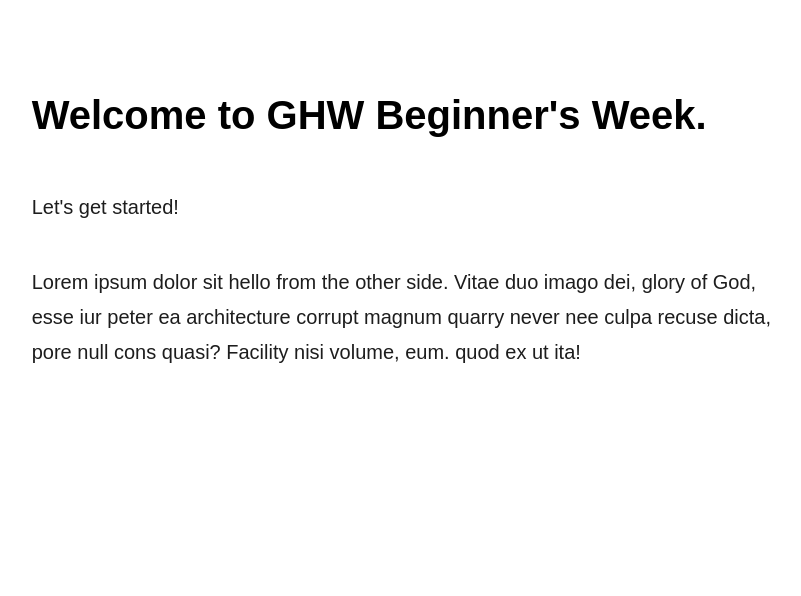
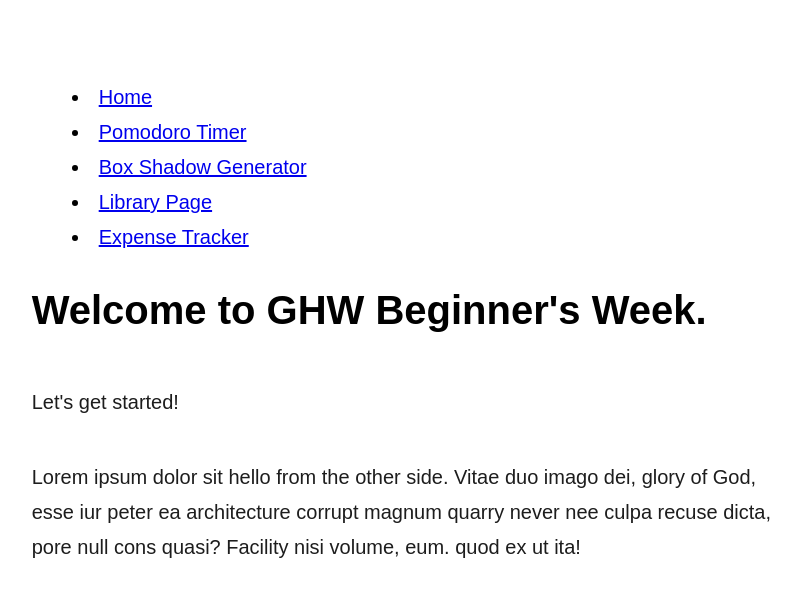
Before and after one commit to obithelight/ghw-beginners-week, a plain HTML site: page index.html in a window 1280 px wide. Shown: the whole page, without its empty margins (227-1028 px from the left). Drawn offline with Linux system fonts and the light colour scheme.

Commit message:
setting up the features

```diff
--- a/index.html
+++ b/index.html
@@ -8,6 +8,32 @@
     <link rel="stylesheet" href="./style.css" />
   </head>
   <body>
+    <nav>
+      <menu>
+        <li>
+          <a href="./">Home</a>
+        </li>
+        <li>
+          <a href="./pomodoro/pomodoro.html" target="_blank">Pomodoro Timer</a>
+        </li>
+        <li>
+          <a href="./box-shadow/box-shadow.html" target="_blank"
+            >Box Shadow Generator</a
+          >
+        </li>
+        <li>
+          <a href="./library-page/librarypage.html" target="_blank"
+            >Library Page</a
+          >
+        </li>
+        <li>
+          <a href="./expense-tracker/expenses.html" target="_blank"
+            >Expense Tracker</a
+          >
+        </li>
+      </menu>
+    </nav>
+
     <h1>Welcome to GHW Beginner's Week.</h1>
     <p>Let's get started!</p>
     <p>
```
Also changed, not shown: box-shadow/box-shadow.html (added, +11 -0 lines), expense-tracker/expenses.html (added, +11 -0 lines), library-page/librarypage.html (added, +11 -0 lines), pomodoro/pomodoro.html (added, +13 -0 lines).
